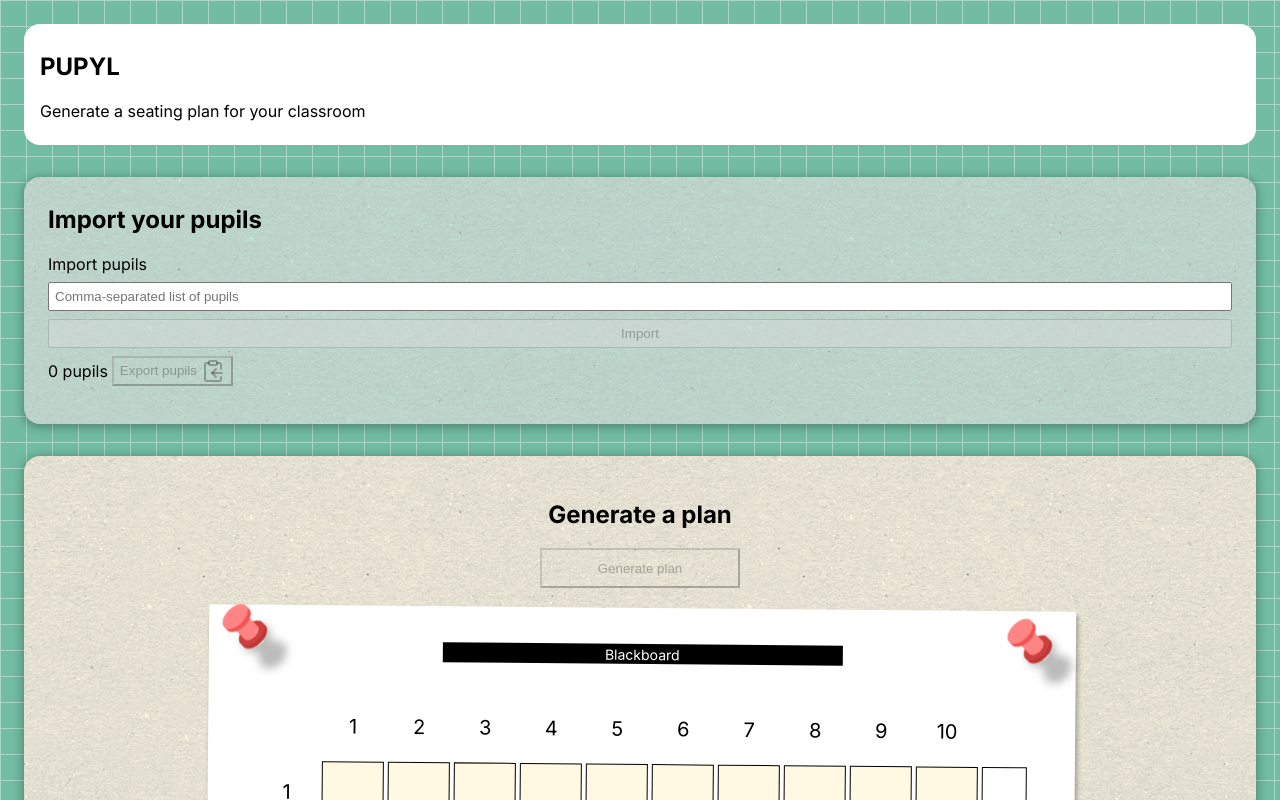
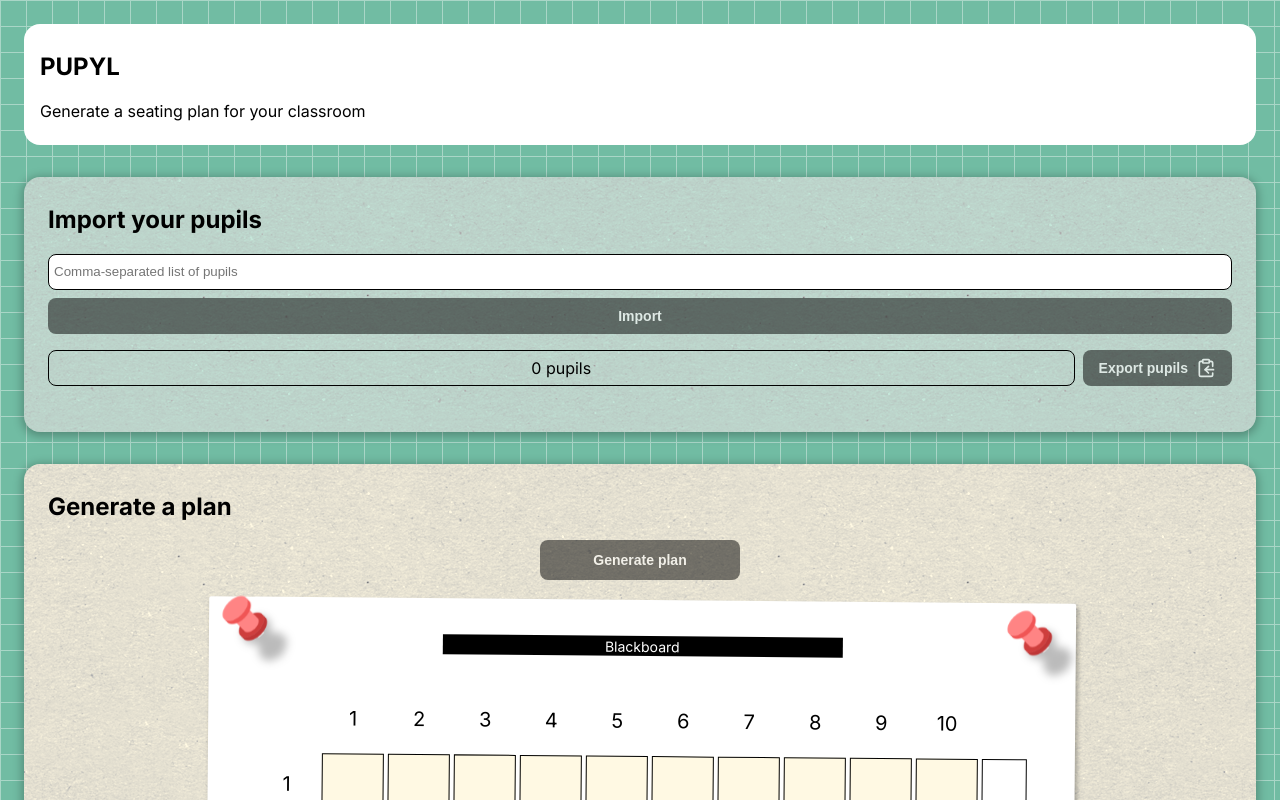
Before and after one commit to tselmek/pupyl, a Next.js app: page / in a window 1280 px wide. Shown: the top 800 px of the page. Built offline with nearby package versions, Linux system fonts and the light colour scheme.

Commit message:
Improve layout and buttons styles

```diff
--- a/src/app/globals.css
+++ b/src/app/globals.css
@@ -27,6 +27,7 @@ body {
   justify-content: space-between;
   gap: calc(8 * var(--grid-gap));
 }
+
 
 select {
   font-size: 1rem;
@@ -63,3 +64,9 @@ footer {
   border-radius: 16px;
   margin: 0 auto;
 }
+
+input[type="text"] {
+  height: 24px;
+  border-radius: 8px;
+  border: 1px solid black;
+}
--- a/src/app/page.module.css
+++ b/src/app/page.module.css
@@ -30,6 +30,8 @@
   background-color: var(--green-1-light);
   background-image: url("../../public/cardboard.png");
   box-shadow: 0px 2px 10px 2px #00000044;
+  display: flex;
+  flex-direction: column;
 }
 
 .left form {
@@ -37,13 +39,32 @@
   flex-direction: column;
   gap: calc(2 * var(--grid-gap));
   align-items: stretch;
+  margin-bottom: calc(4 * var(--grid-gap));
+}
+
+.pupilDisplay {
+  display: flex;
+  flex-direction: row;
+  align-items: center;
+  justify-content: center;
+  gap: calc(2 * var(--grid-gap));
+  margin-bottom: calc(2 * var(--grid-gap));
 }
 
 .pupilLine {
   display: flex;
   flex-direction: row;
   align-items: center;
-  gap: var(--grid-gap);
+}
+
+.pupilCount {
+  flex: 1;
+  border-radius: 8px;
+  border: 1px solid #000;
+  height: 34px;
+  display: flex;
+  align-items: center;
+  justify-content: center;
 }
 
 .pushpinLeft {
@@ -74,21 +95,6 @@
   box-shadow: 0px 0px 4px 1px #00000044;
 }
 
-.exportButton {
-  display: flex;
-  flex-direction: row;
-  justify-content: center;
-  align-items: center;
-  gap: var(--grid-gap);
-  cursor: pointer;
-  transition: all 0.1s ease-in-out;
-  user-select: none;
-}
-
-.exportButton .exportIcon {
-  font-size: 24px;
-}
-
 .main > section.right {
   flex: 3;
   flex-basis: 600px;
@@ -98,6 +104,7 @@
   background-color: var(--beige);
   border-radius: 16px;
   padding: 24px;
+  padding-top: 8px;
   background-image: url("../../public/cardboard.png");
   box-shadow: 0px 2px 10px 2px #00000044;
 }
@@ -105,6 +112,42 @@
 .right > button {
   height: 40px;
   width: 200px;
+}
+
+.right > h2 {
+  align-self: flex-start;
+}
+
+.action {
+  background-color: #000;
+  border-radius: 8px;
+  color: #fff;
+  padding: 8px 16px;
+  display: flex;
+  flex-direction: row;
+  justify-content: center;
+  align-items: center;
+  gap: calc(2 * var(--grid-gap));
+  cursor: pointer;
+  transition: all 0.1s ease-in-out;
+  user-select: none;
+  height: 36px;
+  font-weight: bold;
+  font-size: 14px;
+  border: none;
+}
+
+.action > svg {
+  font-size: 20px;
+}
+
+.action:disabled {
+  opacity: 0.5;
+  cursor: not-allowed;
+}
+
+.action:hover {
+  background-color: #444;
 }
 
 .gridContainer {
--- a/src/app/page.tsx
+++ b/src/app/page.tsx
@@ -9,6 +9,7 @@ import { PupilCard } from './PupilCard';
 import { Dictionary, range } from 'lodash';
 import { ConstraintsEditor } from './ConstraintsEditor';
 import { LuClipboardCopy } from 'react-icons/lu';
+import classNames from 'classnames';
 
 const ROWS = 4;
 const COLUMNS = 10;
@@ -143,22 +144,22 @@ export default function Home() {
             }}
             className={styles.newPupilForm}
           >
-            <label htmlFor="pupil">Import pupils</label>
+            <label htmlFor="pupil" hidden>Import pupils</label>
             <input id="pupil" value={newPupils} onChange={e => setNewPupils(e.target.value)} type="text" placeholder="Comma-separated list of pupils"/>
-            <input value="Import" type="submit" disabled={parsedPupils.length === 0}/>
+            <input value="Import" type="submit" className={styles.action} disabled={parsedPupils.length === 0}/>
 
             {newPupils !== "" && (
               <span>{parsedPupils.length} new pupil{parsedPupils.length > 1 ? "s" : ""} detected: {parsedPupils.join(", ")}</span>
             )}
+          </form>
 
-            <div className={styles.pupilLine}>
-              <span className={styles.pupilCount}>{pupils.length} pupils</span>
+          <div className={styles.pupilDisplay}>
+            <span className={styles.pupilCount}>{pupils.length} pupils</span>
 
-              <button onClick={handleExportPupils} disabled={pupils.length === 0} className={styles.exportButton}>
-                Export pupils <LuClipboardCopy className={styles.exportIcon}/>
-              </button>
-            </div>
-          </form>
+            <button onClick={handleExportPupils} disabled={pupils.length === 0} className={styles.action}>
+              Export pupils <LuClipboardCopy className={styles.exportIcon}/>
+            </button>
+          </div>
 
           <div className={styles.pupilContainer}>
             {pupils.sort().map((pupil: string, index: number) => (
@@ -182,6 +183,7 @@ export default function Home() {
         <h2>Generate a plan</h2>
         <button
           onClick={handleGenerate}
+          className={styles.action}
           disabled={pupils.length > selectedSeats.size || pupils.length === 0 || selectedSeats.size === 0}
         >
           Generate plan
```
